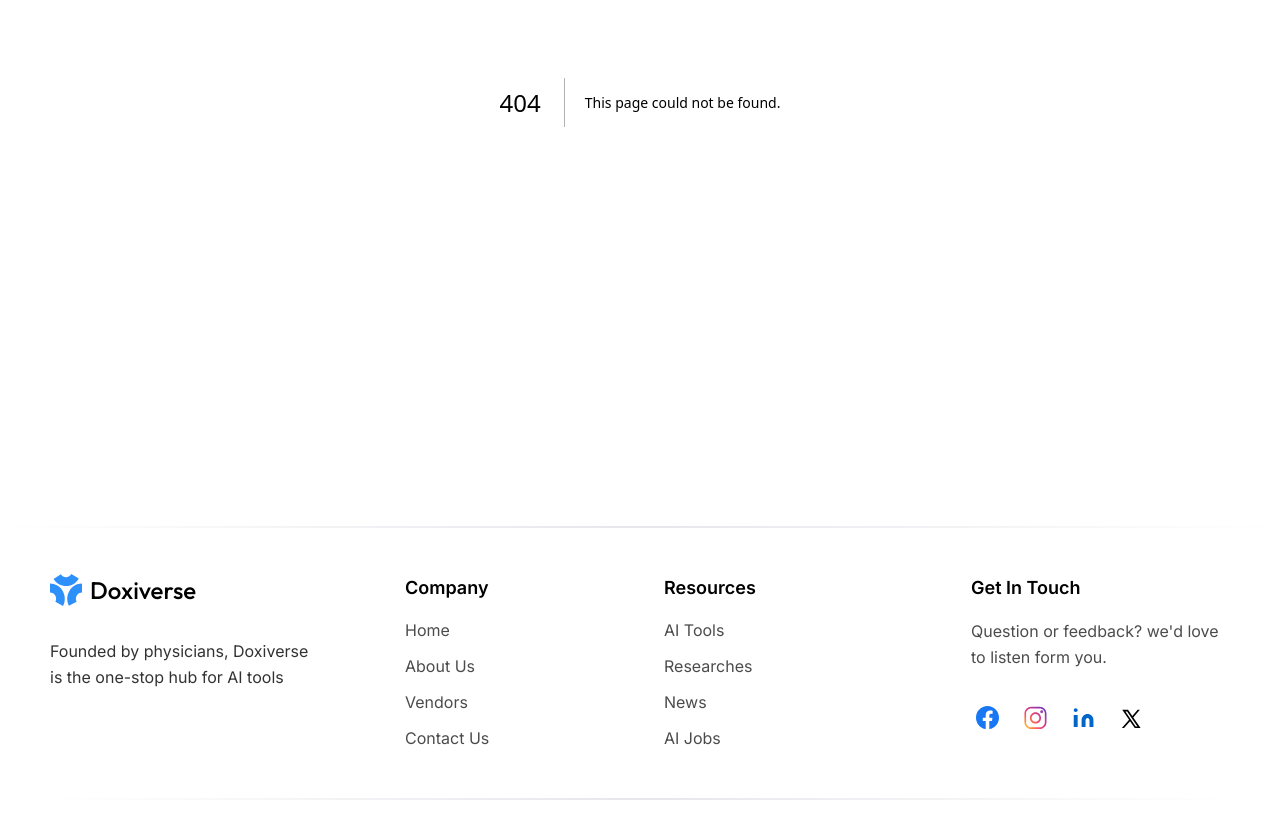
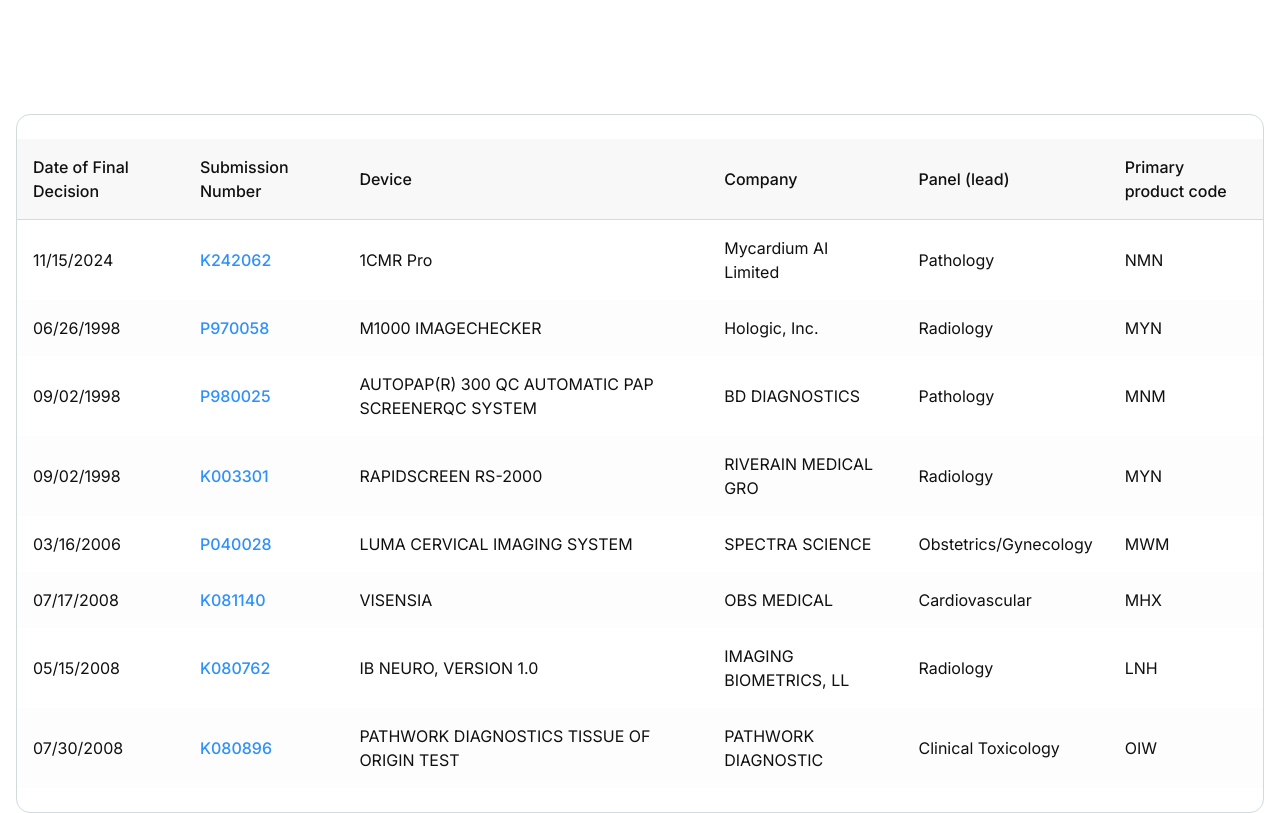
Before and after one commit to doxiversellc-create/front-end, a Next.js app: page /fda-update in a window 1280 px wide. Before the commit this address had no page. Shown: the part 360-1173 px from the top of the page. Built offline with nearby package versions, Linux system fonts and the light colour scheme.

Commit message:
create FDA update page

```diff
--- /dev/null
+++ b/app/fda-update/_components/FDATable.tsx
@@ -0,0 +1,207 @@
+"use client";
+import { Button } from "@/components/ui/button";
+import { Card } from "@/components/ui/card";
+import { useIsMobile } from "@/hooks/useMobile";
+import { Plus } from "lucide-react";
+import { useState } from "react";
+
+interface FDAApproval {
+  id: string;
+  dateOfFinalDecision: string;
+  submissionNumber: string;
+  device: string;
+  company: string;
+  panel: string;
+  primaryProductCode: string;
+}
+
+const mockData: FDAApproval[] = [
+  {
+    id: "1",
+    dateOfFinalDecision: "11/15/2024",
+    submissionNumber: "K242062",
+    device: "1CMR Pro",
+    company: "Mycardium AI Limited",
+    panel: "Pathology",
+    primaryProductCode: "NMN",
+  },
+  {
+    id: "2",
+    dateOfFinalDecision: "06/26/1998",
+    submissionNumber: "P970058",
+    device: "M1000 IMAGECHECKER",
+    company: "Hologic, Inc.",
+    panel: "Radiology",
+    primaryProductCode: "MYN",
+  },
+  {
+    id: "3",
+    dateOfFinalDecision: "09/02/1998",
+    submissionNumber: "P980025",
+    device: "AUTOPAP(R) 300 QC AUTOMATIC PAP SCREENERQC SYSTEM",
+    company: "BD DIAGNOSTICS",
+    panel: "Pathology",
+    primaryProductCode: "MNM",
+  },
+  {
+    id: "4",
+    dateOfFinalDecision: "09/02/1998",
+    submissionNumber: "K003301",
+    device: "RAPIDSCREEN RS-2000",
+    company: "RIVERAIN MEDICAL GRO",
+    panel: "Radiology",
+    primaryProductCode: "MYN",
+  },
+  {
+    id: "5",
+    dateOfFinalDecision: "03/16/2006",
+    submissionNumber: "P040028",
+    device: "LUMA CERVICAL IMAGING SYSTEM",
+    company: "SPECTRA SCIENCE",
+    panel: "Obstetrics/Gynecology",
+    primaryProductCode: "MWM",
+  },
+  {
+    id: "6",
+    dateOfFinalDecision: "07/17/2008",
+    submissionNumber: "K081140",
+    device: "VISENSIA",
+    company: "OBS MEDICAL",
+    panel: "Cardiovascular",
+    primaryProductCode: "MHX",
+  },
+  {
+    id: "7",
+    dateOfFinalDecision: "05/15/2008",
+    submissionNumber: "K080762",
+    device: "IB NEURO, VERSION 1.0",
+    company: "IMAGING BIOMETRICS, LL",
+    panel: "Radiology",
+    primaryProductCode: "LNH",
+  },
+  {
+    id: "8",
+    dateOfFinalDecision: "07/30/2008",
+    submissionNumber: "K080896",
+    device: "PATHWORK DIAGNOSTICS TISSUE OF ORIGIN TEST",
+    company: "PATHWORK DIAGNOSTIC",
+    panel: "Clinical Toxicology",
+    primaryProductCode: "OIW",
+  },
+];
+
+const FDATable = () => {
+  const [currentPage] = useState(1);
+  const [expandedRows, setExpandedRows] = useState<Set<string>>(new Set());
+  const isMobile = useIsMobile();
+  const itemsPerPage = 10;
+
+  const toggleRowExpansion = (id: string) => {
+    const newExpanded = new Set(expandedRows);
+    if (newExpanded.has(id)) {
+      newExpanded.delete(id);
+    } else {
+      newExpanded.add(id);
+    }
+    setExpandedRows(newExpanded);
+  };
+
+  // const totalPages = Math.ceil(mockData.length / itemsPerPage);
+  const startIndex = (currentPage - 1) * itemsPerPage;
+  const currentData = mockData.slice(startIndex, startIndex + itemsPerPage);
+
+  if (isMobile) {
+    return (
+      <section className="py-12">
+        <div className="container mx-auto px-4">
+          <div className="space-y-4">
+            {currentData.map(item => (
+              <Card key={item.id} className="p-4 shadow-card">
+                <div className="flex items-center justify-between">
+                  <div className="flex-1">
+                    <div className="flex items-center space-x-2 mb-2">
+                      <span className="text-sm font-medium text-muted-foreground">
+                        {item.dateOfFinalDecision}
+                      </span>
+                      <a href="#" className="text-sm font-medium text-primary hover:underline">
+                        {item.submissionNumber}
+                      </a>
+                    </div>
+                    <h3 className="font-medium text-foreground mb-1">{item.device}</h3>
+                  </div>
+                  <Button variant="ghost" size="sm" onClick={() => toggleRowExpansion(item.id)}>
+                    <Plus size={16} />
+                  </Button>
+                </div>
+
+                {expandedRows.has(item.id) && (
+                  <div className="mt-4 pt-4 border-t border-border space-y-2">
+                    <div>
+                      <span className="text-sm text-muted-foreground">Company: </span>
+                      <span className="text-sm font-medium">{item.company}</span>
+                    </div>
+                    <div>
+                      <span className="text-sm text-muted-foreground">Panel: </span>
+                      <span className="text-sm font-medium">{item.panel}</span>
+                    </div>
+                    <div>
+                      <span className="text-sm text-muted-foreground">Primary Product Code: </span>
+                      <span className="text-sm font-medium">{item.primaryProductCode}</span>
+                    </div>
+                  </div>
+                )}
+              </Card>
+            ))}
+          </div>
+        </div>
+      </section>
+    );
+  }
+
+  return (
+    <section className="py-12">
+      <div className="container mx-auto px-4">
+        <Card className="shadow-card overflow-hidden">
+          <div className="overflow-x-auto">
+            <table className="w-full">
+              <thead className="bg-secondary/50 border-b border-border">
+                <tr>
+                  <th className="text-left py-4 px-4 font-medium text-foreground">
+                    Date of Final Decision
+                  </th>
+                  <th className="text-left py-4 px-4 font-medium text-foreground">
+                    Submission Number
+                  </th>
+                  <th className="text-left py-4 px-4 font-medium text-foreground">Device</th>
+                  <th className="text-left py-4 px-4 font-medium text-foreground">Company</th>
+                  <th className="text-left py-4 px-4 font-medium text-foreground">Panel (lead)</th>
+                  <th className="text-left py-4 px-4 font-medium text-foreground">
+                    Primary product code
+                  </th>
+                </tr>
+              </thead>
+              <tbody>
+                {currentData.map((item, index) => (
+                  <tr key={item.id} className={index % 2 === 0 ? "bg-card" : "bg-secondary/20"}>
+                    <td className="py-4 px-4 text-foreground">{item.dateOfFinalDecision}</td>
+                    <td className="py-4 px-4">
+                      <a href="#" className="text-primary hover:underline font-medium">
+                        {item.submissionNumber}
+                      </a>
+                    </td>
+                    <td className="py-4 px-4 text-foreground">{item.device}</td>
+                    <td className="py-4 px-4 text-foreground">{item.company}</td>
+                    <td className="py-4 px-4 text-foreground">{item.panel}</td>
+                    <td className="py-4 px-4 text-foreground">{item.primaryProductCode}</td>
+                  </tr>
+                ))}
+              </tbody>
+            </table>
+          </div>
+        </Card>
+      </div>
+    </section>
+  );
+};
+
+export default FDATable;
--- /dev/null
+++ b/app/fda-update/_components/Header.tsx
@@ -0,0 +1,17 @@
+export default function Hero() {
+  return (
+    <section className=" py-24 text-left md:text-center">
+      <span className="text-sm px-3 py-2 font-semibold rounded-full bg-background">
+        FDA AI Updates
+      </span>
+      <h1 className="mt-4 text-4xl md:text-5xl font-semibold tracking-tight font-outfit">
+        FDA AI Insights & Approvals
+      </h1>
+      <p className="mt-3 text-base max-w-2xl mx-auto">
+        Stay ahead in healthcare innovation with the latest FDA-approved AI tools and updates.
+        Explore expert insights, regulatory trends, and practical resources to navigate the evolving
+        landscape of medical technology.
+      </p>
+    </section>
+  );
+}
--- /dev/null
+++ b/app/fda-update/page.tsx
@@ -0,0 +1,13 @@
+import FDATable from "./_components/FDATable";
+import Hero from "./_components/Header";
+
+const Index = () => {
+  return (
+    <div className="min-h-screen bg-background">
+      <Hero />
+      <FDATable />
+    </div>
+  );
+};
+
+export default Index;
--- /dev/null
+++ b/hooks/useMobile.ts
@@ -0,0 +1,29 @@
+"use client";
+
+import * as React from "react";
+
+const MOBILE_BREAKPOINT = 768;
+
+export function useIsMobile() {
+  const [isMobile, setIsMobile] = React.useState(false);
+
+  React.useEffect(() => {
+    // Guard for SSR (window is undefined on the server)
+    const checkIsMobile = () => window.innerWidth < MOBILE_BREAKPOINT;
+
+    setIsMobile(checkIsMobile());
+
+    const mql = window.matchMedia(`(max-width: ${MOBILE_BREAKPOINT - 1}px)`);
+    const onChange = () => setIsMobile(checkIsMobile());
+
+    mql.addEventListener("change", onChange);
+    window.addEventListener("resize", onChange); // optional, in case
+
+    return () => {
+      mql.removeEventListener("change", onChange);
+      window.removeEventListener("resize", onChange);
+    };
+  }, []);
+
+  return isMobile;
+}
```
